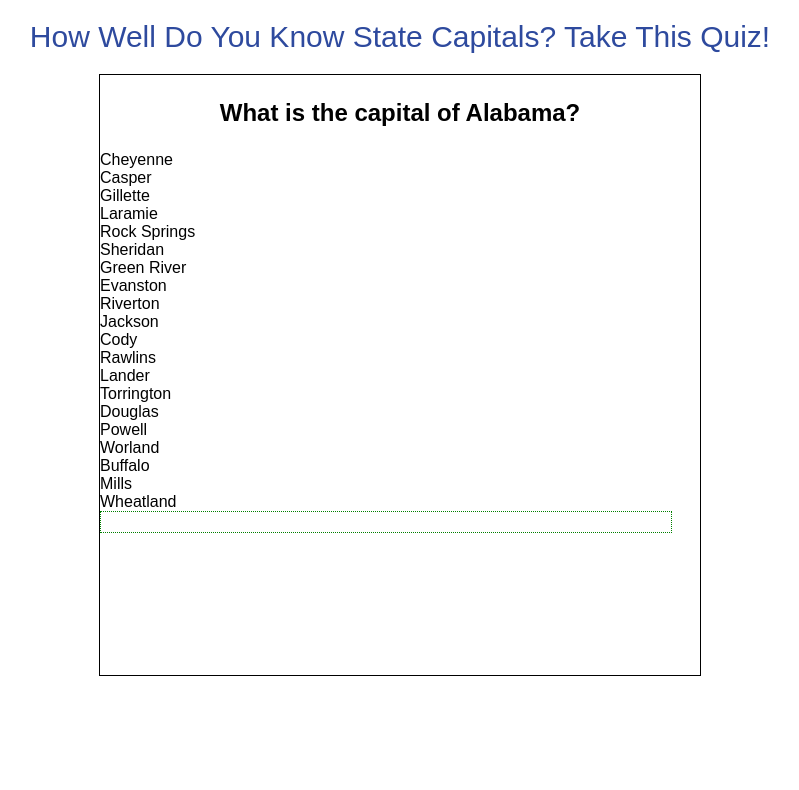
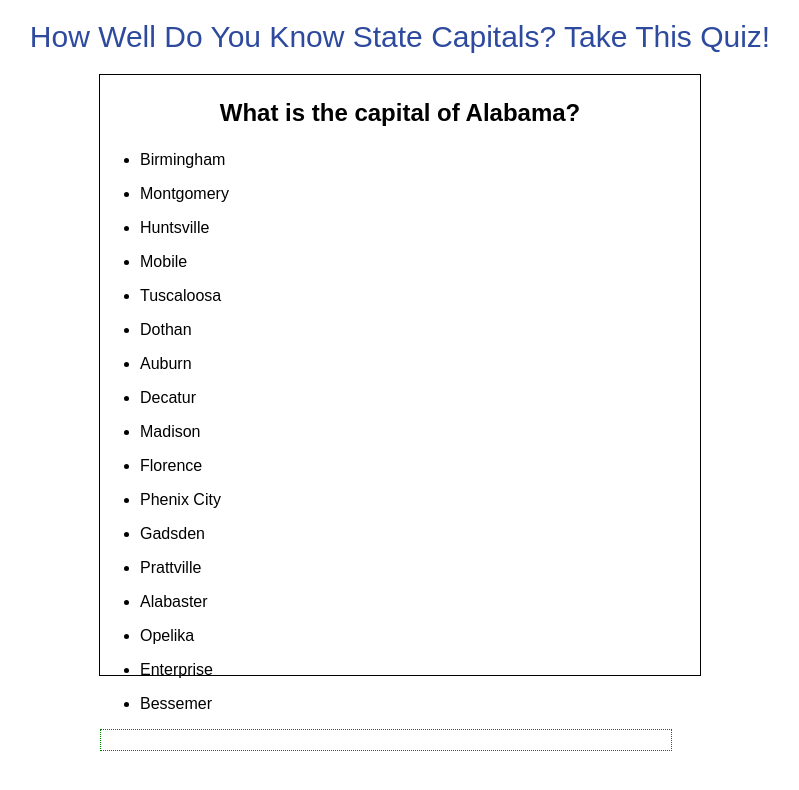
Before and after one commit to noahpeden/states, a React (Create React App) app: page / in a window 1280 px wide. Shown: the top 790 px of the page, without its empty margins (240-1039 px from the left). Built offline with nearby package versions, Linux system fonts and the light colour scheme.

Commit message:
Real correct cities rendering.

```diff
--- a/src/App.js
+++ b/src/App.js
@@ -28,34 +28,29 @@ class App extends Component {
 	};
 
 	getStateChoices = () => {
+		const { stateName, cities } = this.state;
 		cityData.forEach(state => {
-            this.state.stateName === state['state'] &&
-                console.log('state', state.cities)
+			if (state.state === stateName) {
 				this.setState({
 					cities: state.cities
-                })
-				// state['cities'].forEach(city => <p>{city}</p>);
+				});
+			}
 		});
 	};
 
 	componentDidMount() {
-        this.getStateNameAndAnswer();
-        this.getStateChoices()
+		this.getStateChoices();
 	}
 
-    renderCities = () => {
-
-        this.state.cities.map((city) => {
-            <ul>
-                <li>{city}</li>
-            </ul>
-        })
+	componentWillMount() {
+		this.getStateNameAndAnswer();
 	}
 
 	render() {
-		const { question, stateName, answer } = this.state;
+		const { question, stateName, answer, cities } = this.state;
 		console.log('Answer', answer);
-        console.log('city', this.state.cities)
+		console.log('State', stateName);
+		console.log('cities', cities);
 		return (
 			<div className="App">
 				<Title>
@@ -66,9 +61,17 @@ class App extends Component {
 						What is the capital of {this.state.stateName}?
 					</Question>
 					<Choices>
-                        {this.state.cities.map((city)=> {
-                            return <div>{city}</div>
-                        })}
+						{cities ? (
+							cities.map(city => {
+								return (
+									<ul>
+										<li>{city}</li>
+									</ul>
+								);
+							})
+						) : (
+							<div />
+						)}
 					</Choices>
 					<ProgressTracker />
 				</QuizContainer>
```
Lines whose indentation alone changed are shown as unchanged.
